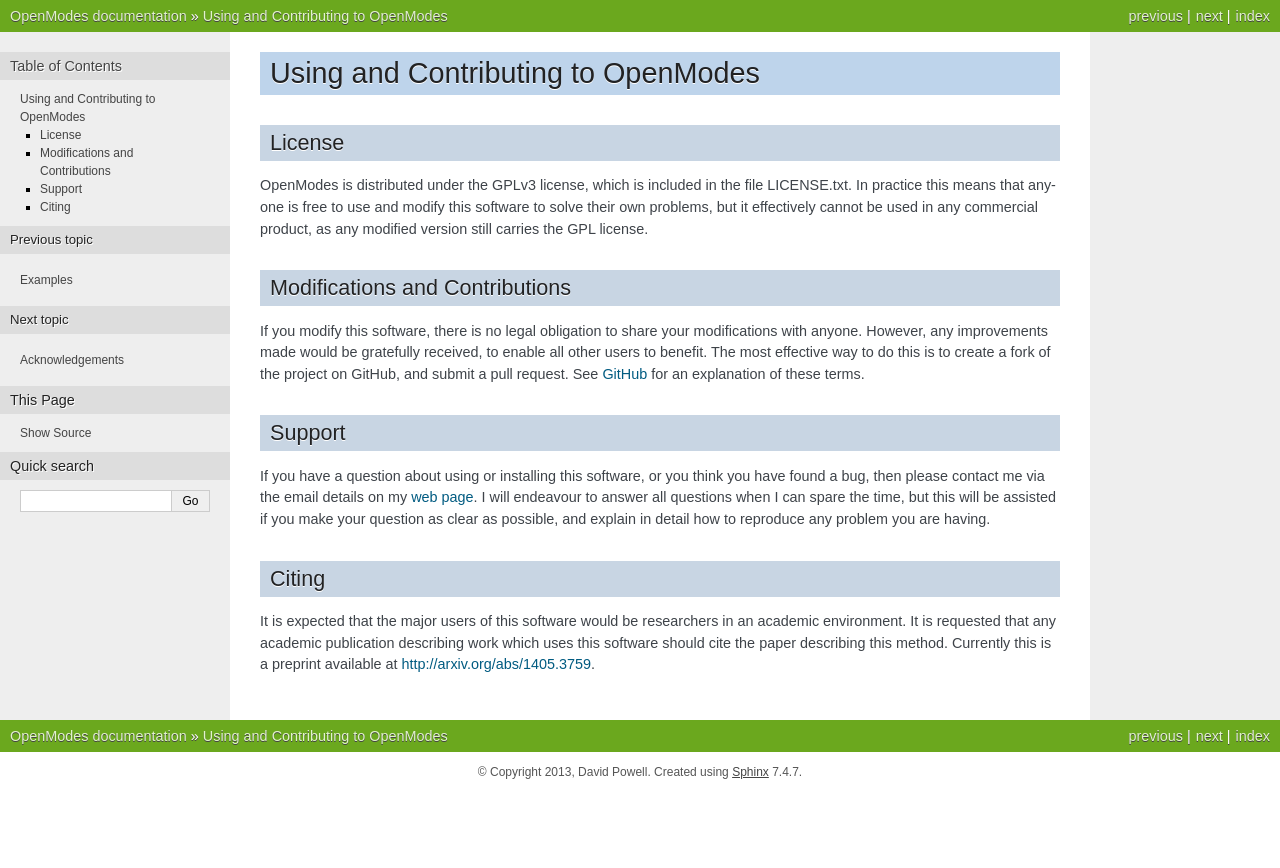
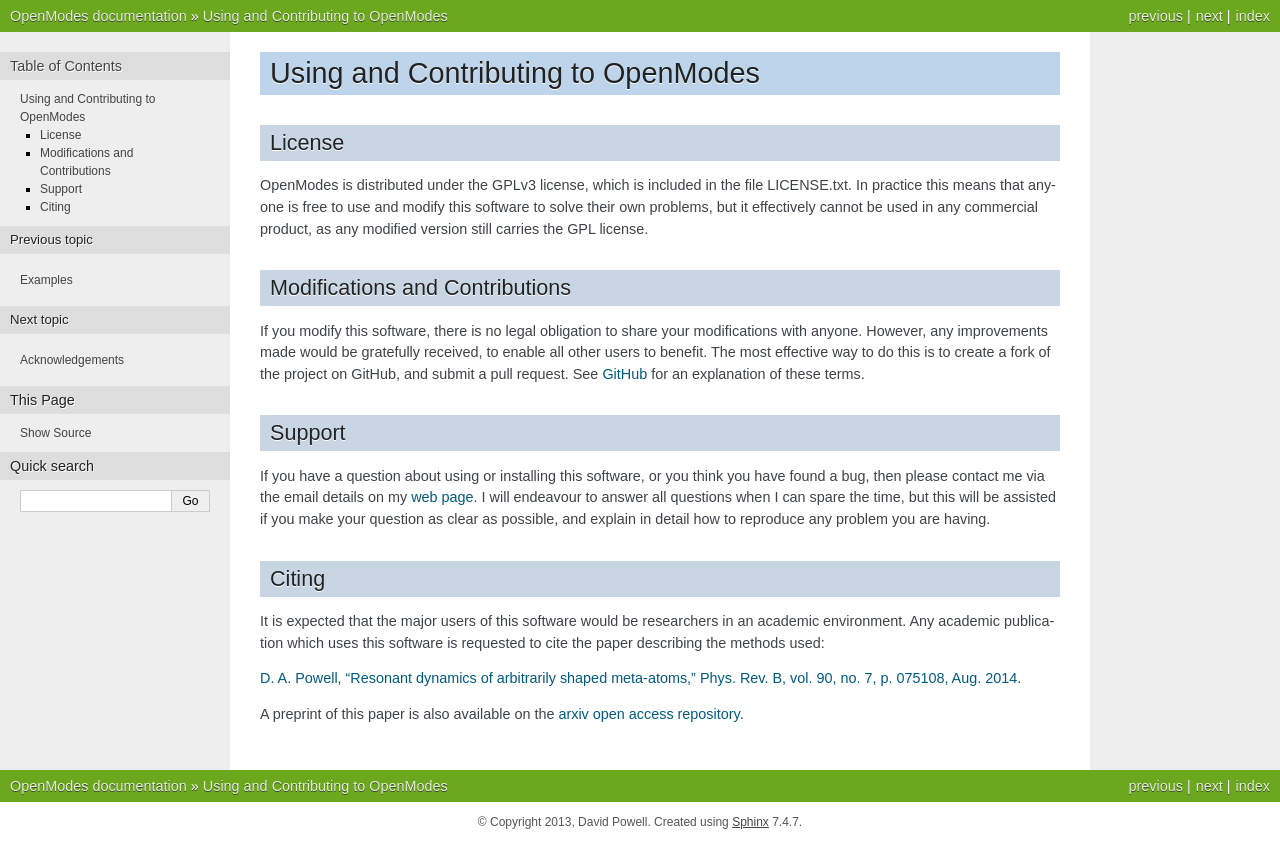
Before and after one commit to DavidPowell/OpenModes, a Sphinx documentation site: the page built from doc/using.txt, in a window 1280 px wide. Shown: the top 868 px of the page. Built offline with Sphinx 7.4.7, drawn with Linux system fonts in a browser that asks for light colours; pages that are not in the unit, such as notebooks, are missing from menus; the version number could not be read and is left out.

Commit message:
Updated documentation to refer to published paper.

```diff
--- a/README.rst
+++ b/README.rst
@@ -9,8 +9,9 @@
 Using these modes, broadband models of these elements can be created, enabling
 excitation, coupling between them and scattering to be solved easily.
 
-The technique implemented in this code is described in a preprint manuscript which
-is available from the arXiv open access repository at http://arxiv.org/abs/1405.3759.
+The technique implemented in this code is described in a `published
+paper <http://dx.doi.org/10.1103/PhysRevB.90.075108>`_, also available as
+an `arXiv preprint <http://arxiv.org/abs/1405.3759>`_.
 
 Requires the python packages numpy, scipy and matplotlib, and the free meshing
 program gmsh. See the `documentation <http://www.pythonhosted.org/OpenModes/>`_
--- a/doc/intro.txt
+++ b/doc/intro.txt
@@ -6,7 +6,8 @@
 based on scattering from resonant elements. It is based on a fully numerical model
 of the system created using the method of moments (MOM).
 
-A paper describing the method used to find the modes is available as an
+The method used to find the modes is described in a `paper
+<http://dx.doi.org/10.1103/PhysRevB.90.075108>`_ which is also freely available as an
 `arXiv preprint <http://arxiv.org/abs/1405.3759>`_.
 
 Source and binary packages are hosted at available `here <http://pypi.python.org/pypi/OpenModes>`_,
--- a/doc/using.txt
+++ b/doc/using.txt
@@ -28,6 +28,12 @@
 Citing
 ------
 It is expected that the major users of this software would be researchers in an
-academic environment. It is requested that any academic publication describing
-work which uses this software should cite the paper describing this method.
-Currently this is a preprint available at http://arxiv.org/abs/1405.3759.
+academic environment. Any academic publication which uses this software is
+requested to cite the paper describing the methods used:
+
+`D. A. Powell, "Resonant dynamics of arbitrarily shaped meta-atoms,"
+Phys. Rev. B, vol. 90, no. 7, p. 075108, Aug. 2014
+<http://dx.doi.org/10.1103/PhysRevB.90.075108>`_.
+
+A preprint of this paper is also available on the `arxiv open access
+repository <http://arxiv.org/abs/1405.3759>`_.
```
